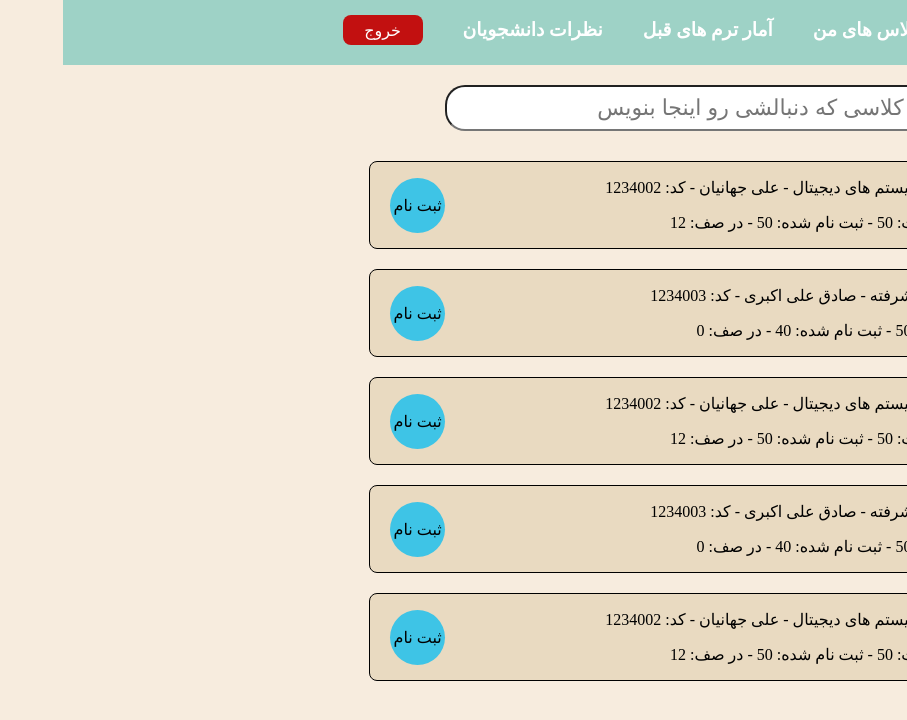
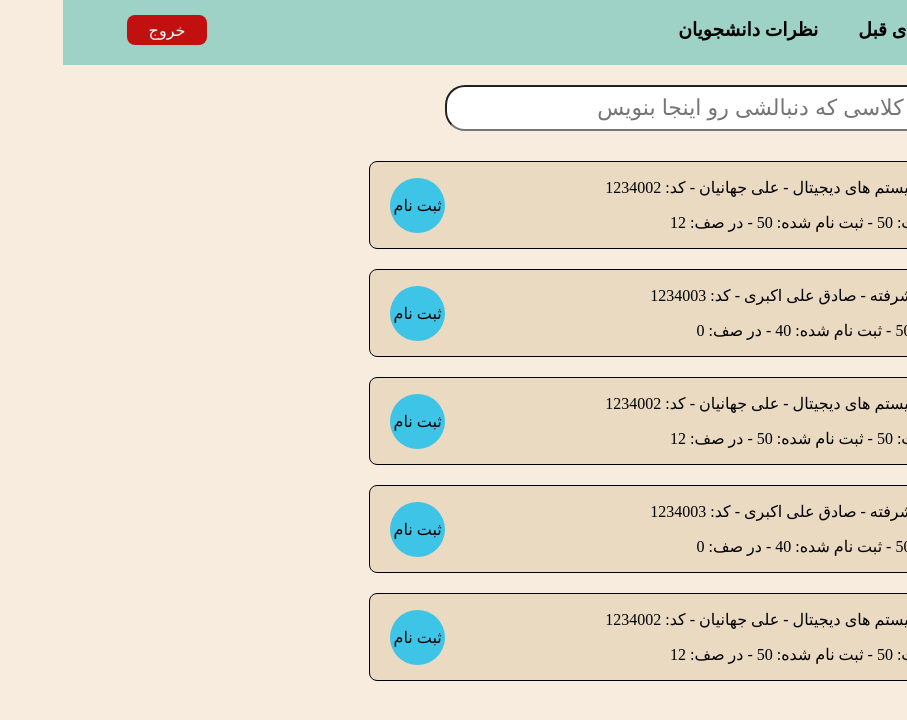
Before and after one commit to MJSahebnasi/Boostan, a React (Create React App) app in the folder boostan-frontend/: page /StudentPage/register in a window 1280 px wide. Shown: the top 720 px of the page, without its empty margins (373-1280 px from the left). Built offline with nearby package versions, Linux system fonts and the light colour scheme.

Commit message:
minor graphical changes

```diff
--- a/boostan-frontend/src/components/StudentHeader.js
+++ b/boostan-frontend/src/components/StudentHeader.js
@@ -7,10 +7,12 @@ function StudentHeader() {
     return (
         <div className="student_header">
             <div className="student_header_container">
-                <Link className='menu_nutton_link' to={"/StudentPage/register"}><h3>ثبت نام کلاس</h3></Link>
-                <Link className='menu_nutton_link' to={"/StudentPage/my_classes"}><h3>کلاس های من</h3></Link>
-                <Link className='menu_nutton_link' to={"/StudentPage/prev_semesters"}><h3>آمار ترم های قبل</h3></Link>
-                <Link className='menu_nutton_link' to={"/StudentPage/reviews"}><h3>نظرات دانشجویان</h3></Link>
+                <div className='menue_buttons_div'>
+                    <Link className='menu_nutton_link' to={"/StudentPage/register"}><h3>ثبت نام کلاس</h3></Link>
+                    <Link className='menu_nutton_link' to={"/StudentPage/my_classes"}><h3>کلاس های من</h3></Link>
+                    <Link className='menu_nutton_link' to={"/StudentPage/prev_semesters"}><h3>آمار ترم های قبل</h3></Link>
+                    <Link className='menu_nutton_link' to={"/StudentPage/reviews"}><h3>نظرات دانشجویان</h3></Link>
+                </div>
 
                 <div>
                     {/* <Link id='cartLink' to={"/cart"}><button type="button" className="cart_button">Cart</button></Link> */}
--- a/boostan-frontend/src/components/styles/StudentHeader.css
+++ b/boostan-frontend/src/components/styles/StudentHeader.css
@@ -3,6 +3,8 @@
     height: 65px;
 
     direction: rtl;
+
+    /* border: 1px solid; */
 
     display: inline-flex;
     flex-direction: row;
@@ -14,9 +16,16 @@
 .student_header_container {
     /* background-color: red; */
 
+    width: 90%;
+
     display: inline-flex;
     flex-direction: row;
     justify-content: space-between;
+}
+
+.menue_buttons_div{
+    display: flex;
+    flex-direction: row;
 }
 
 .cart_button {
@@ -52,7 +61,7 @@
     /* border:1px solid; */
     cursor: pointer;
     margin-left: 40px;
-    color: white;
+    /* color: white; */
     /* border-radius:7px; */
 }
 
```
